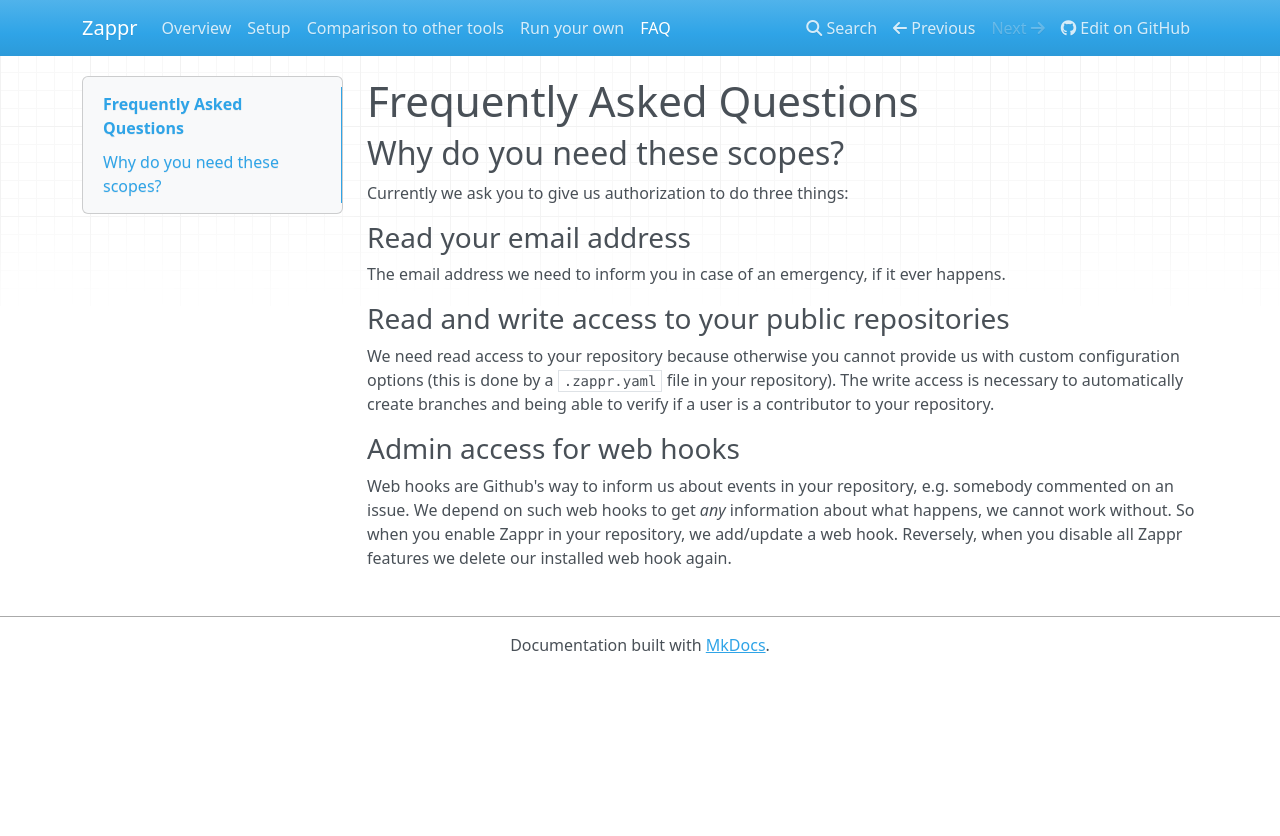
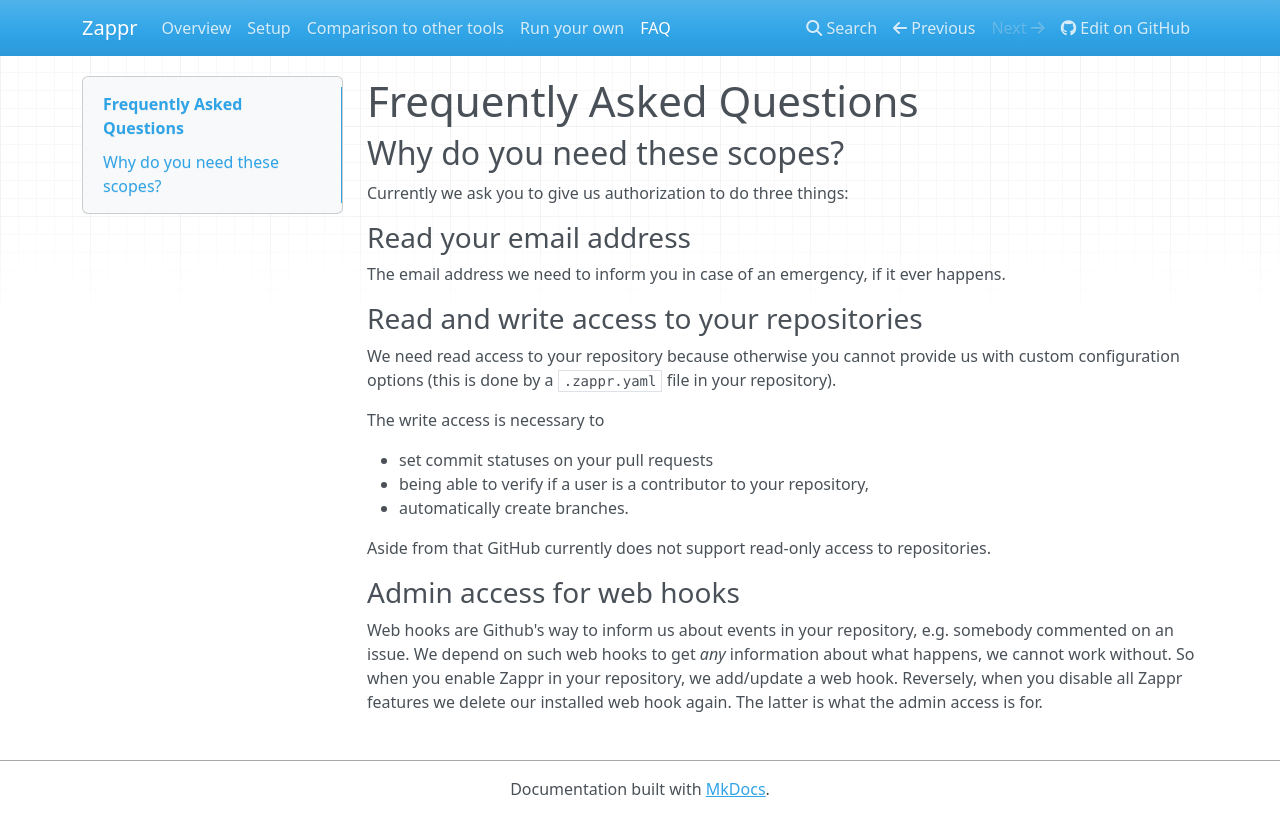
Before and after one commit to zalando/zappr, an MkDocs documentation site: the page built from docs/faq.md, in a window 1280 px wide. Shown: the top 836 px of the page. Built offline with MkDocs 1.6.1, drawn with Linux system fonts in a browser that asks for light colours; nearby versions of some CDN libraries; old or Windows-style settings are respelled for this version of MkDocs.

Commit message:
#90 documentation

```diff
--- a/docs/faq.md
+++ b/docs/faq.md
@@ -8,10 +8,18 @@ Currently we ask you to give us authorization to do three things:
 
 The email address we need to inform you in case of an emergency, if it ever happens.
 
-### Read and write access to your public repositories
+### Read and write access to your repositories
 
-We need read access to your repository because otherwise you cannot provide us with custom configuration options (this is done by a `.zappr.yaml` file in your repository). The write access is necessary to automatically create branches and being able to verify if a user is a contributor to your repository.
+We need read access to your repository because otherwise you cannot provide us with custom configuration options (this is done by a `.zappr.yaml` file in your repository).
+
+The write access is necessary to
+
+* set commit statuses on your pull requests
+* being able to verify if a user is a contributor to your repository,
+* automatically create branches.
+
+Aside from that GitHub currently does not support read-only access to repositories.
 
 ### Admin access for web hooks
 
-Web hooks are Github's way to inform us about events in your repository, e.g. somebody commented on an issue. We depend on such web hooks to get *any* information about what happens, we cannot work without. So when you enable Zappr in your repository, we add/update a web hook. Reversely, when you disable all Zappr features we delete our installed web hook again.
+Web hooks are Github's way to inform us about events in your repository, e.g. somebody commented on an issue. We depend on such web hooks to get *any* information about what happens, we cannot work without. So when you enable Zappr in your repository, we add/update a web hook. Reversely, when you disable all Zappr features we delete our installed web hook again. The latter is what the admin access is for.
```
Also changed, not shown: docs/competitors.md (+3 -5 lines), docs/setup.md (+5 -1 lines).
